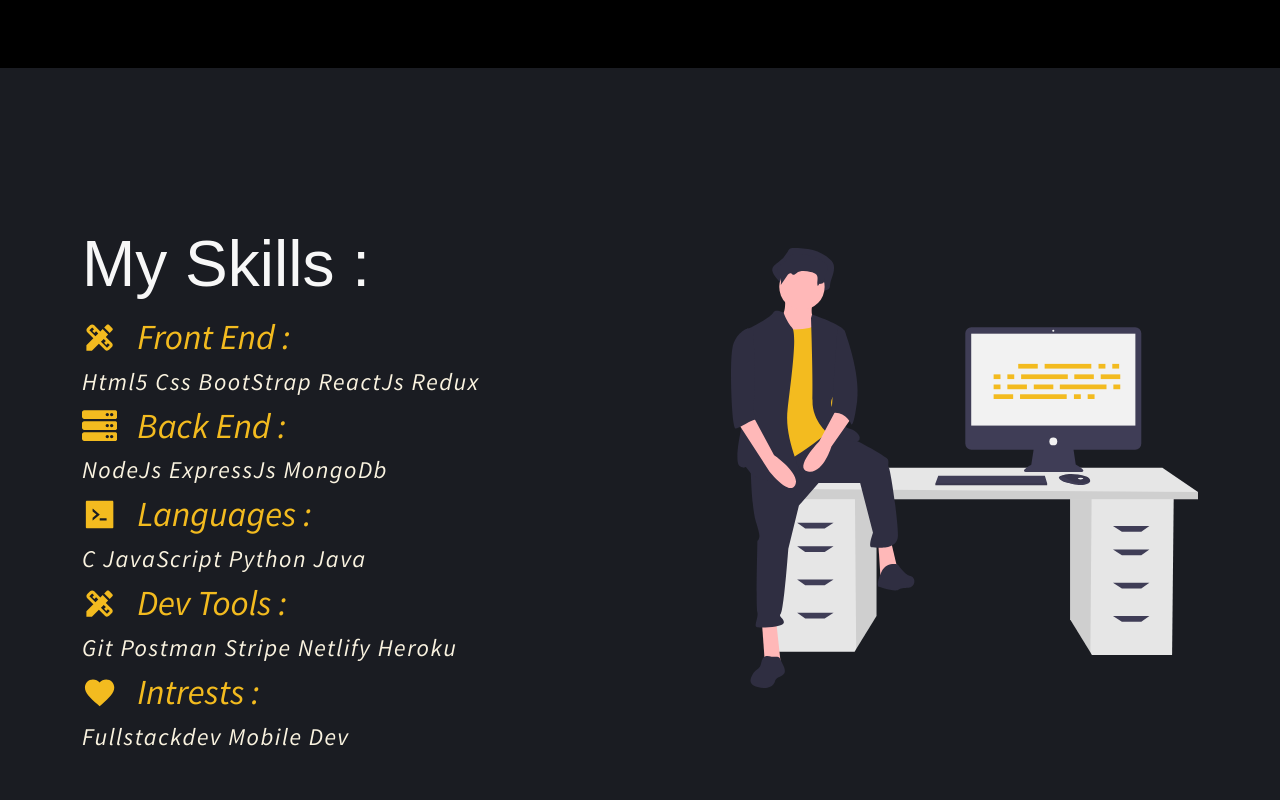
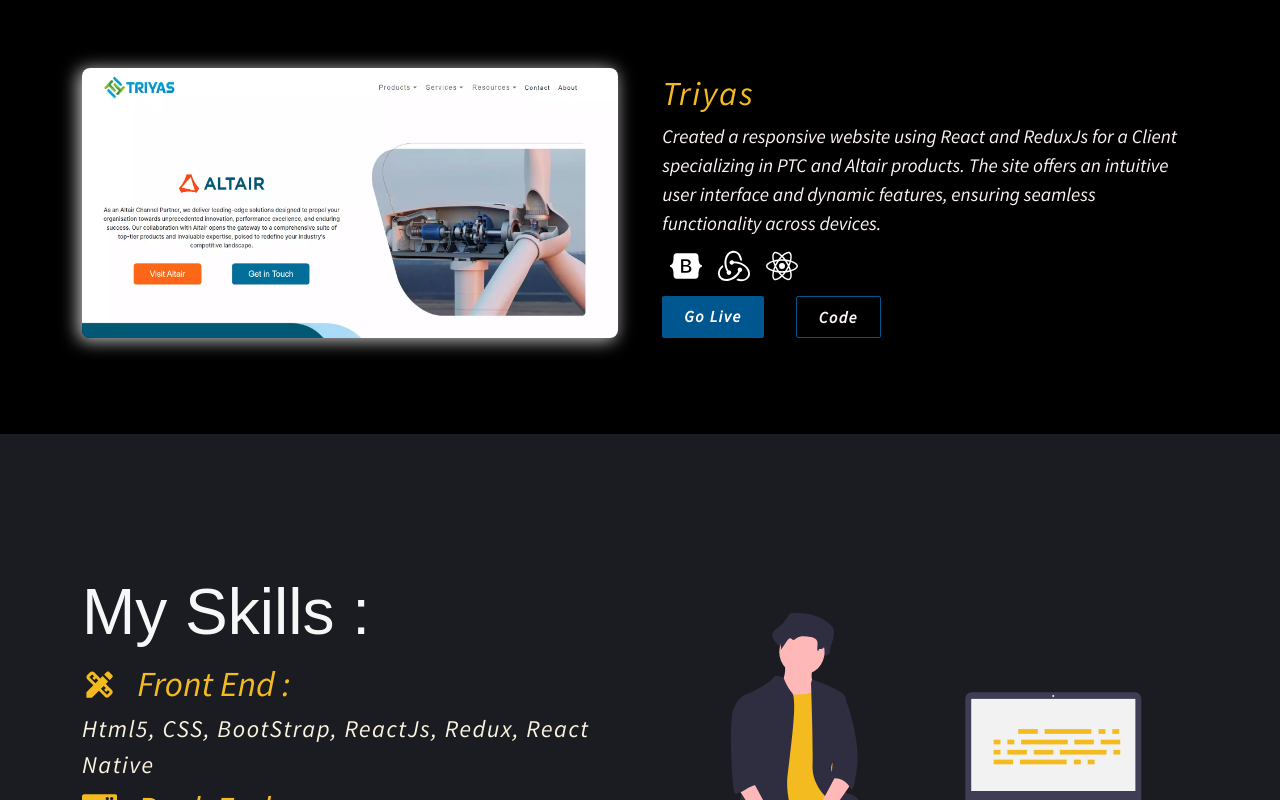
Before and after one commit to varshithreddy28/myPortfolio, a React (Create React App) app: page / in a window 1280 px wide. Shown: the part 2800-3600 px from the top of the page. Built offline with nearby package versions, Linux system fonts and the light colour scheme; a web font is replaced by a local one.

Commit message:
Updated with latest Projects

```diff
--- a/src/pages/about/about.jsx
+++ b/src/pages/about/about.jsx
@@ -27,7 +27,7 @@
               <MdDesignServices />
               <span>Front End :</span>
             </div>
-            <div className="skills">Html5 Css BootStrap ReactJs Redux</div>
+            <div className="skills">Html5, CSS, BootStrap, ReactJs, Redux, React Native</div>
           </div>
           <div
             data-aos="zoom-in-right"
@@ -39,7 +39,7 @@
               <FaServer />
               <span>Back End : </span>
             </div>
-            <div className="skills">NodeJs ExpressJs MongoDb </div>
+            <div className="skills">NodeJs, ExpressJs, MongoDb </div>
           </div>
           <div
             data-aos="zoom-in-right"
@@ -51,7 +51,7 @@
               <AiFillCode />
               <span>Languages : </span>
             </div>
-            <div className="skills">C JavaScript Python Java</div>
+            <div className="skills">C, JavaScript, Python, C++</div>
           </div>
           <div
             data-aos="zoom-in-right"
@@ -63,7 +63,7 @@
               <MdDesignServices />
               <span>Dev Tools : </span>
             </div>
-            <div className="skills">Git Postman Stripe Netlify Heroku</div>
+            <div className="skills">Git, Postman, Stripe, Netlify, Heroku</div>
           </div>
           <div
             data-aos="zoom-in-right"
@@ -75,7 +75,7 @@
               <MdFavorite />
               <span>Intrests : </span>
             </div>
-            <div className="skills">Fullstackdev Mobile Dev</div>
+            <div className="skills">Fullstackdev, Mobile Dev</div>
           </div>
         </div>
         <div className="aboutImg">
--- a/src/pages/projects/projects.jsx
+++ b/src/pages/projects/projects.jsx
@@ -17,6 +17,7 @@
 // Images
 import Weather from "../../assets/weatheranalyzer.webp";
 import ElectroStore from "../../assets/electrostore.webp";
+import Triyas from "../../assets/Triyas.webp";
 export default function Projects(props) {
   const { theme, setTheme } = props;
 
@@ -25,6 +26,10 @@
 
   const project2Discription =
     "It's an eCommerce Store that allows users to purchase the products with their Debit/Credit card. In this Admin can add, edit, delete the products. In this application Authentication and Authorization are implemented.";
+
+  const project3Discription =
+    "Created a responsive website using React and ReduxJs for a Client specializing in PTC and Altair products. The site offers an intuitive user interface and dynamic features, ensuring seamless functionality across devices. ";
+
 
   const projects = useMemo(() => {
     return [
@@ -68,6 +73,20 @@
         image: ElectroStore,
         alt: "Electro Store Ecommers",
         rotate: true,
+      }, {
+        id: 3,
+        title: "Triyas",
+        discription: project3Discription,
+        demourl: "https://www.triyas.com/",
+        code: ["https://github.com/varshithreddy28/Triyas/tree/Test"],
+        icons: [
+          <SiBootstrap className="techIcons" />,
+          <SiRedux className="techIcons" />,
+          <SiReact className="techIcons" />,
+        ],
+        image: Triyas,
+        alt: "Triyas Website",
+        rotate: false,
       },
     ];
   }, []);
```
Also changed, not shown: src/assets/Triyas.webp (added), 1 other file (tests, documents, lock files or other folders).
